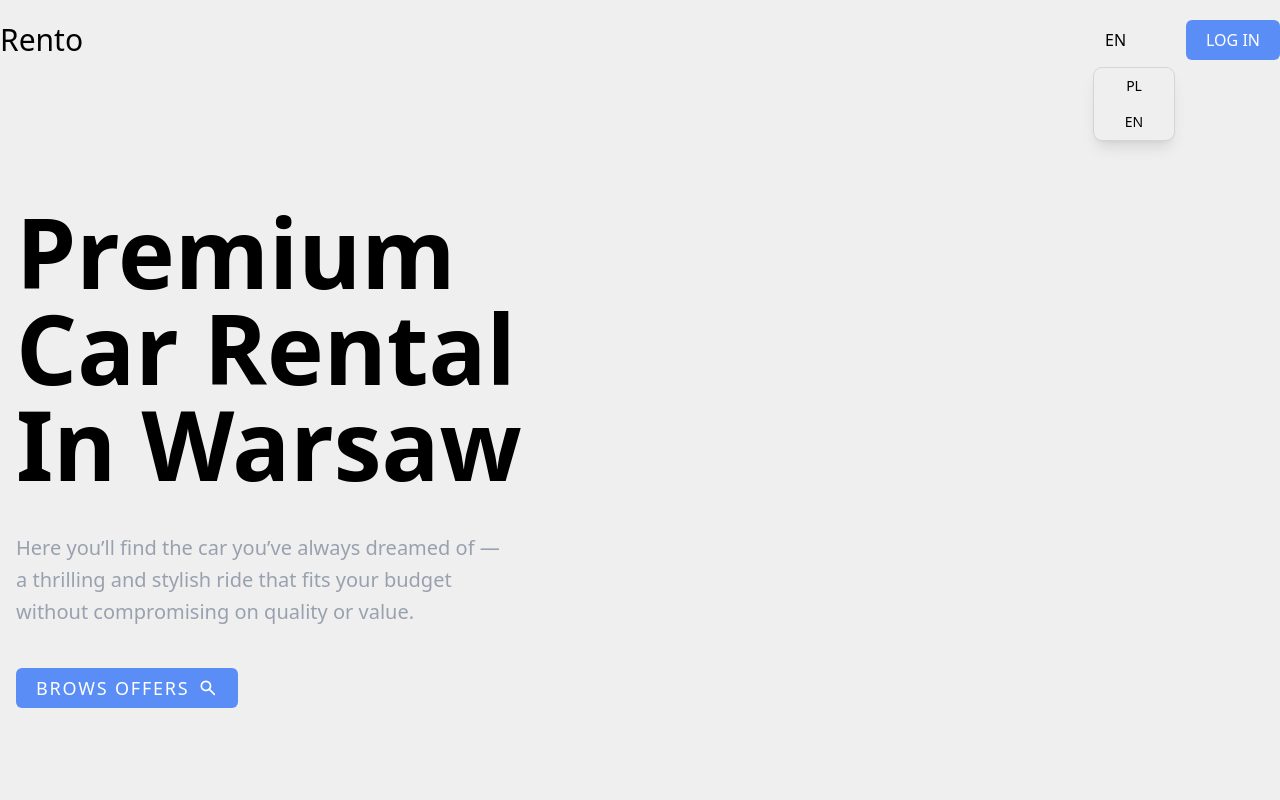
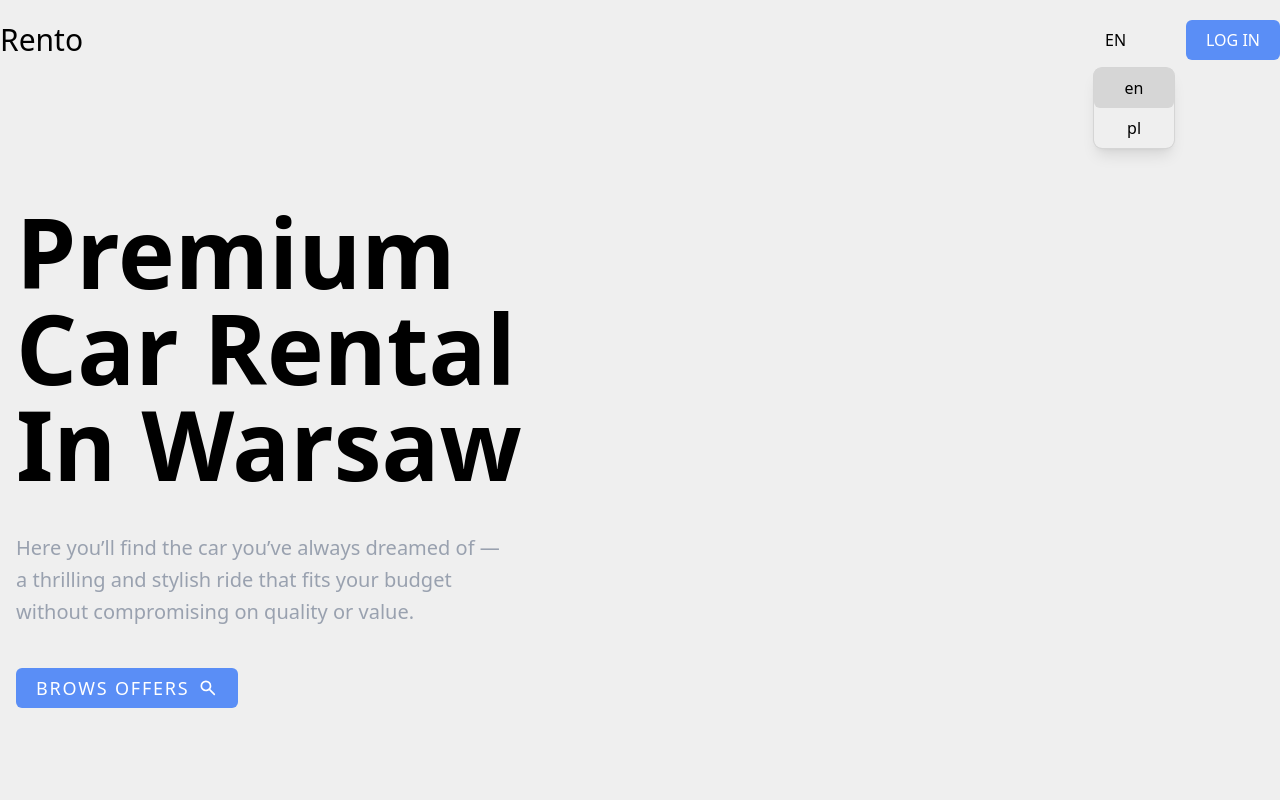
Before and after one commit to karal63/Rento, a Vue app in the folder client/: page / in a window 1280 px wide. Both pictures are taken after a click on the button "EN". Shown: the top 800 px of the page. Built offline with nearby package versions, Linux system fonts and the light colour scheme; some icons are missing.

Commit message:
display dynamic list of available languages

```diff
--- a/client/src/app/main.ts
+++ b/client/src/app/main.ts
@@ -2,7 +2,7 @@ import { createApp } from 'vue';
 import './style.css';
 import App from './App.vue';
 import router from './router/router';
-import i18n from '../shared/config/i18n';
+import { i18n } from '@/shared/config';
 
 const app = createApp(App);
 
--- a/client/src/shared/config/i18n.ts
+++ b/client/src/shared/config/i18n.ts
@@ -1,4 +1,6 @@
 import { createI18n } from 'vue-i18n';
+
+const languages: string[] = [];
 
 function loadLocaleMessages() {
     const messages: Record<string, any> = {};
@@ -10,6 +12,7 @@ function loadLocaleMessages() {
         if (matched && matched[1]) {
             const locale = matched[1];
             messages[locale] = (locales[path] as any).default || locales[path];
+            languages.push(locale);
         }
     }
 
@@ -23,4 +26,4 @@ const i18n = createI18n({
     messages: loadLocaleMessages(),
 });
 
-export default i18n;
+export { i18n, languages };
--- /dev/null
+++ b/client/src/shared/config/index.ts
@@ -0,0 +1 @@
+export { i18n, languages } from './i18n';
--- a/client/src/widgets/navbar/Navbar.vue
+++ b/client/src/widgets/navbar/Navbar.vue
@@ -3,6 +3,7 @@
     import { ref } from 'vue';
     import { useI18n } from 'vue-i18n';
     import { Button } from '../../shared/ui/button';
+    import { languages } from '@/shared/config';
 
     const { t, locale } = useI18n();
 
@@ -45,16 +46,13 @@
                         >
                             <div class="">
                                 <button
-                                    @click="locale = 'pl'"
-                                    class="block py-2 text-sm w-full rounded-md cursor-pointer hover:bg-main-hover-bg transition"
+                                    v-for="lang in languages"
+                                    :key="lang"
+                                    @click="locale = lang"
+                                    class="block py-2 w-full rounded-md cursor-pointer hover:bg-main-hover-bg transition"
+                                    :class="lang === locale && 'bg-main-hover-bg'"
                                 >
-                                    PL
-                                </button>
-                                <button
-                                    @click="locale = 'en'"
-                                    class="block py-2 text-sm w-full rounded-md cursor-pointer hover:bg-main-hover-bg transition"
-                                >
-                                    EN
+                                    {{ lang }}
                                 </button>
                             </div>
                         </div>
```
